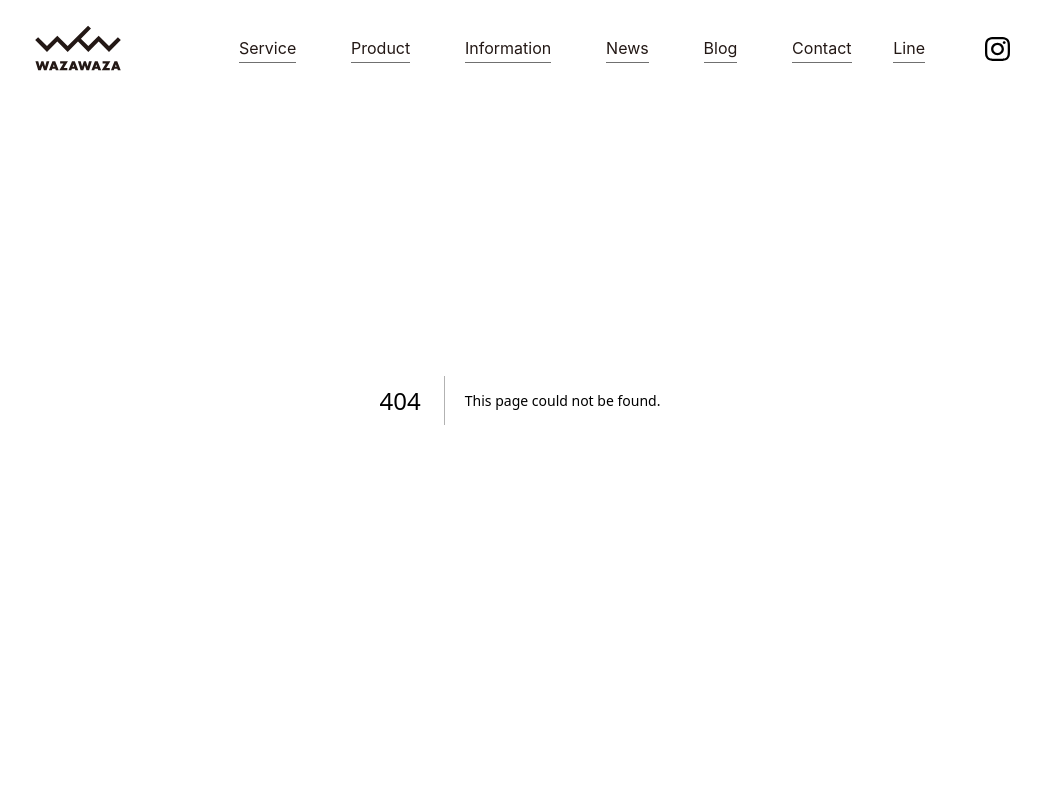
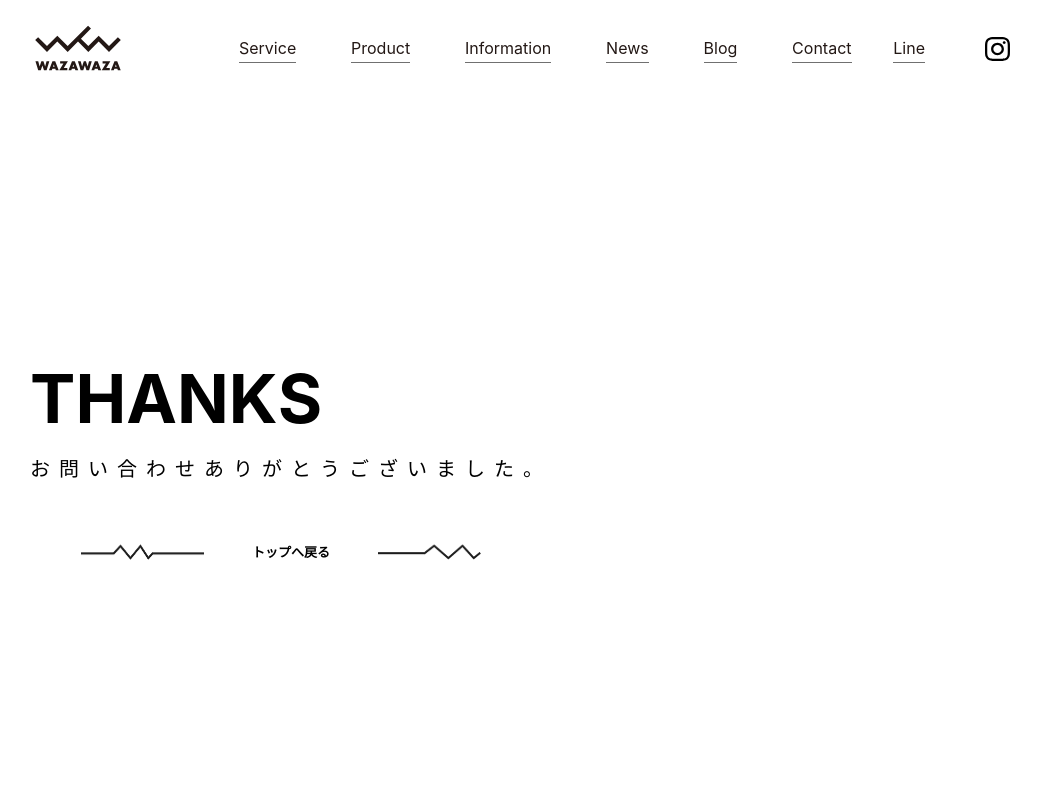
Before and after one commit to yamada-0320/wazawaza-corporate, a Next.js app: page /thanks in a window 1280 px wide. Before the commit this address had no page. Shown: the top 800 px of the page, without its empty margins (120-1161 px from the left). Built offline with nearby package versions, Linux system fonts and the light colour scheme.

Commit message:
Create page.tsx

```diff
--- /dev/null
+++ b/app/thanks/page.tsx
@@ -0,0 +1,26 @@
+import type { Metadata } from "next";
+import Link from "next/link";
+
+export const metadata: Metadata = {
+  title: "送信完了 | 株式会社WAZAWAZA",
+  description: "お問い合わせありがとうございました。",
+};
+
+export default function ThanksPage() {
+  return (
+    <main>
+      <div className="PageHead">
+        <div className="pageHeadText">
+          <h2>
+            <span className="en">THANKS</span>
+            <br />
+            <span className="jp">お問い合わせありがとうございました。</span>
+          </h2>
+          <p className="btn">
+            <Link href="/">トップへ戻る</Link>
+          </p>
+        </div>
+      </div>
+    </main>
+  );
+}
```
